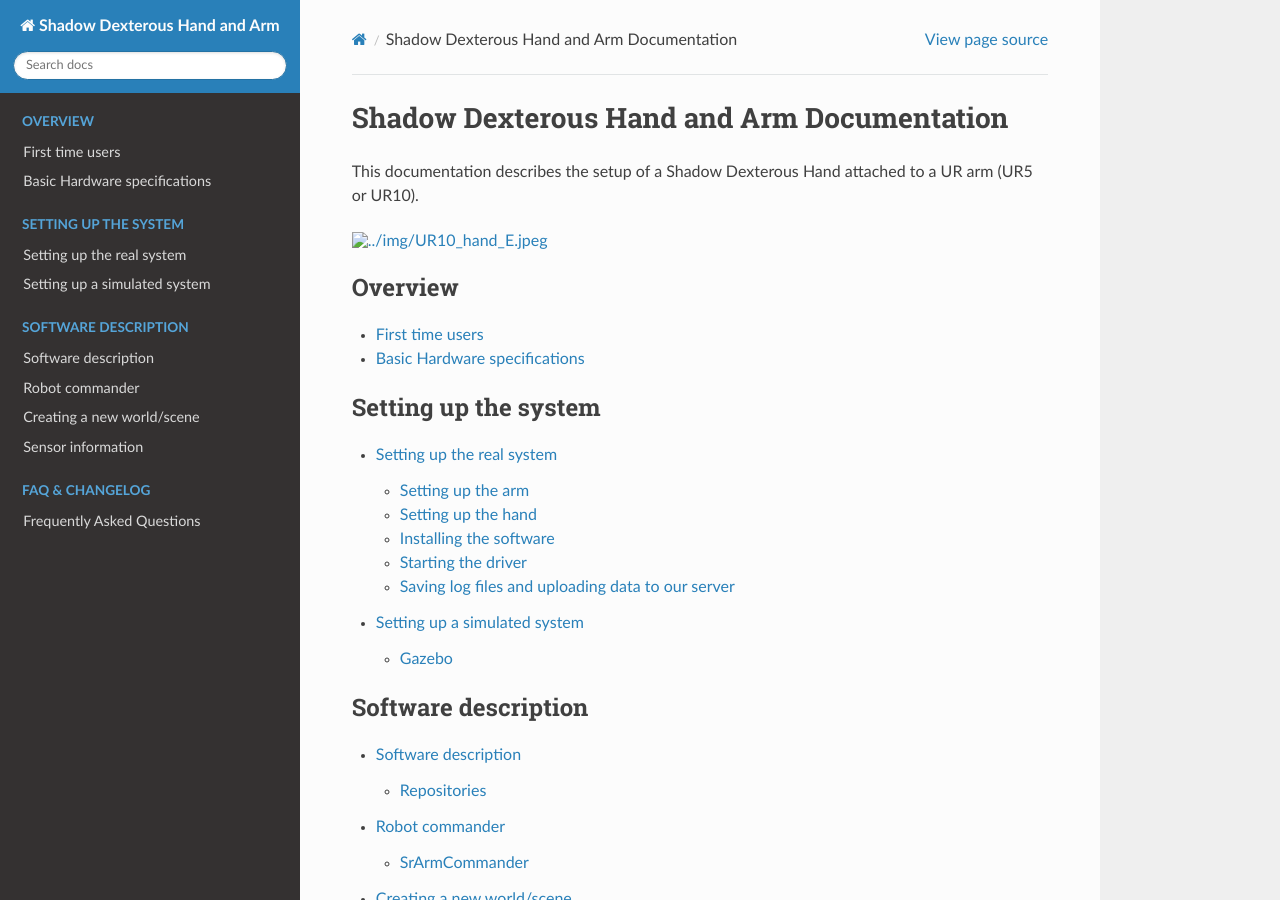
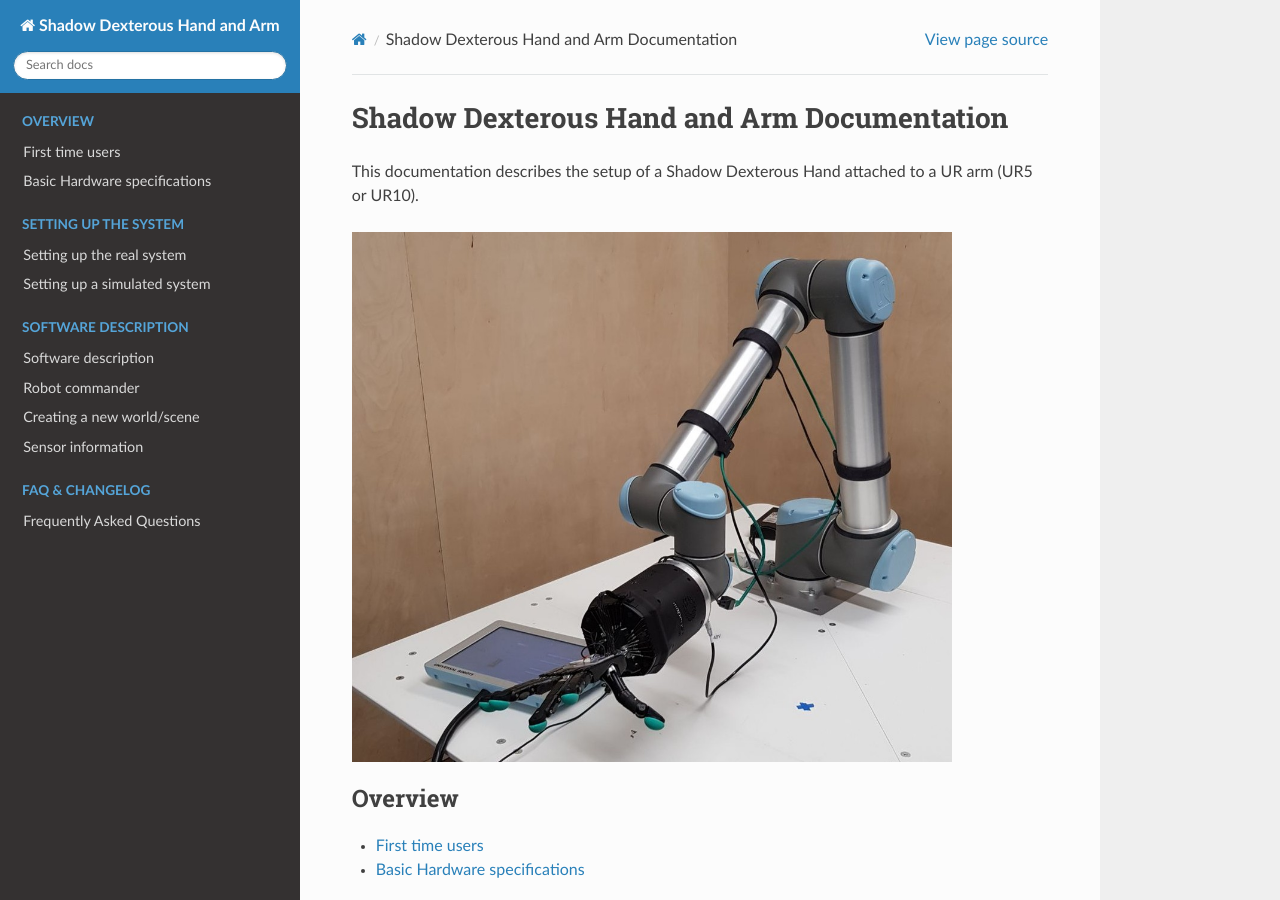
Before and after one commit to joannaphillips45/sr_dexterous_hand_and_arm_documentation, a Sphinx documentation site: the page built from docs/index.md, in a window 1280 px wide and 900 px high. Built offline with Sphinx 7.4.7 and the Read the Docs theme 2.0.0, drawn with Linux system fonts in a browser that asks for light colours; pages that are not in the unit, such as notebooks, are missing from menus.

Commit message:
Update index.md

````diff
--- a/docs/index.md
+++ b/docs/index.md
@@ -3,7 +3,7 @@
 This documentation describes the setup of a Shadow Dexterous Hand attached to a UR arm (UR5 or UR10).
 
 ```eval_rst
-.. image:: ../img/UR10_hand_E.jpeg
+.. image:: img/UR10_hand_E.jpeg
   :width: 600
   :align: left
 ```
````
